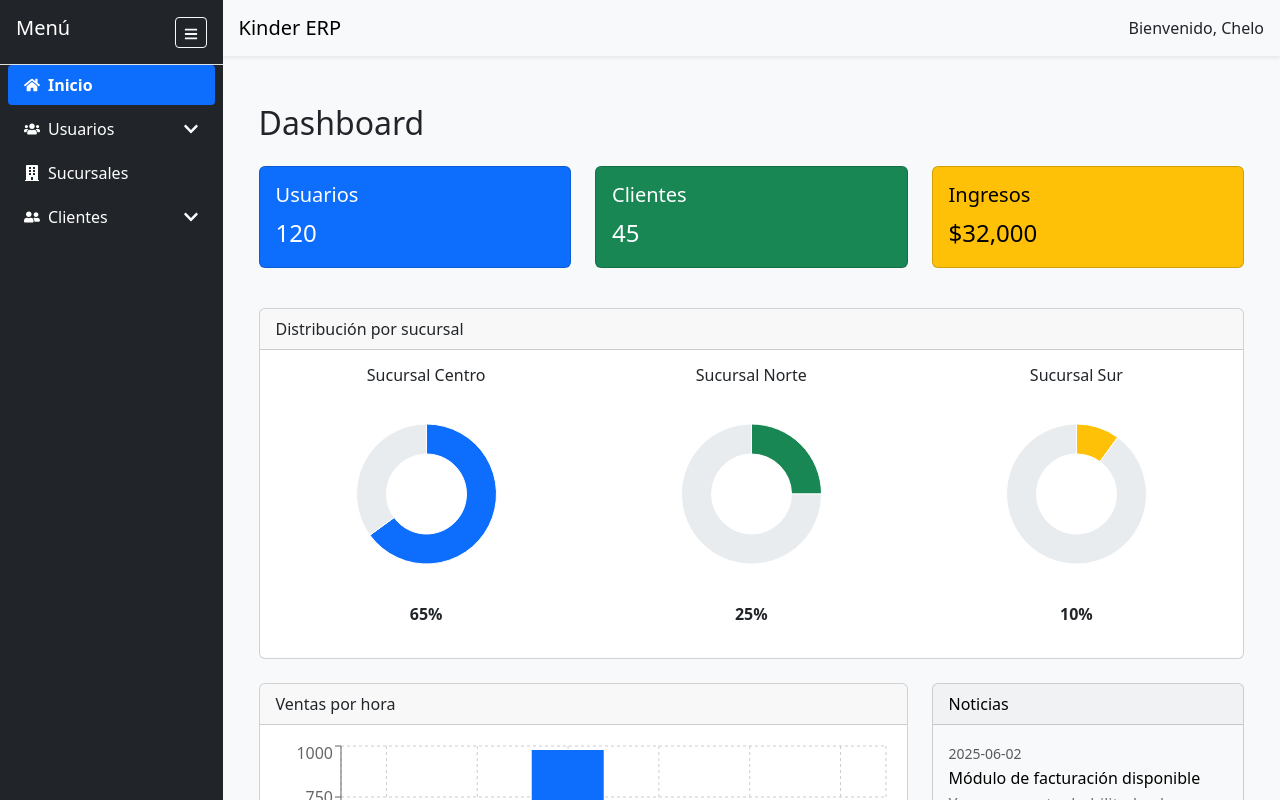
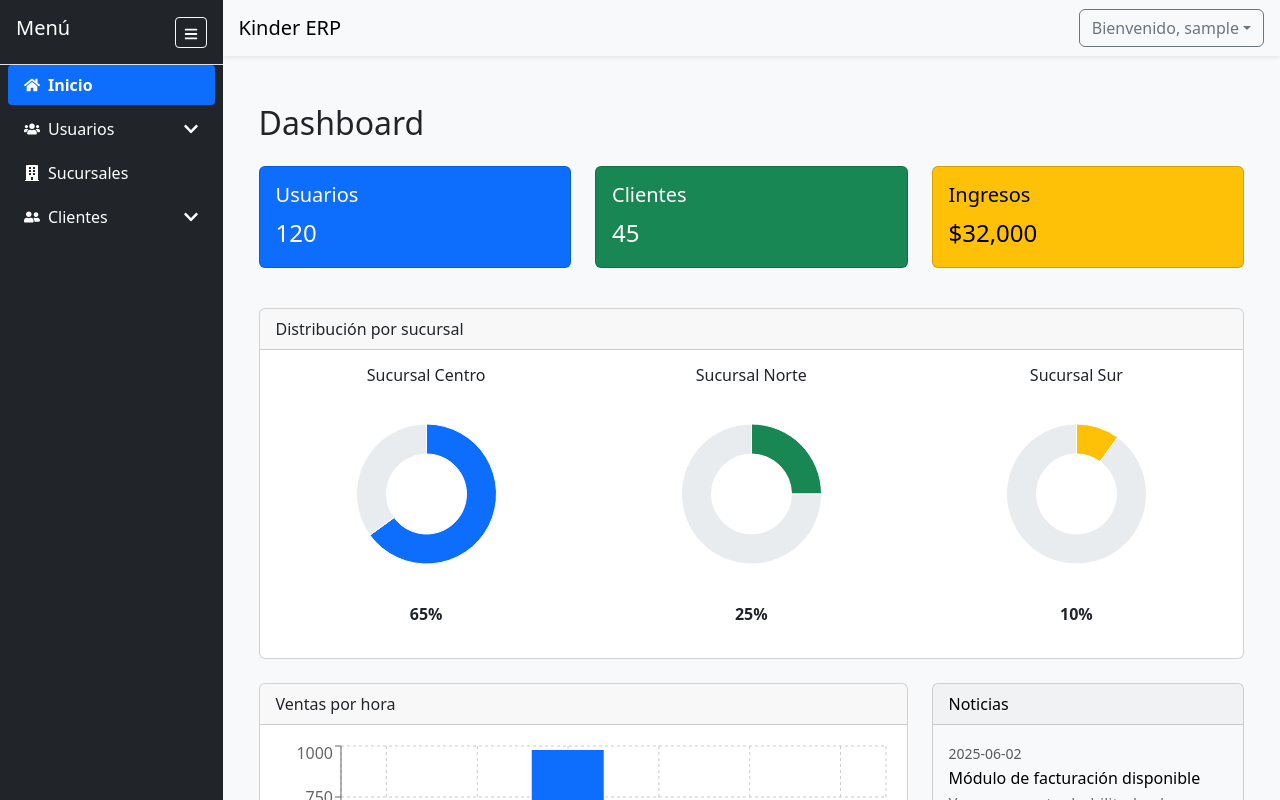
Before and after one commit to chelochambi/kinder-frontend, a React (Vite) app: page / in a window 1280 px wide. Shown: the top 800 px of the page. Built offline with nearby package versions, Linux system fonts and the light colour scheme; sample sign-in values are in the browser's storage.

Commit message:
Modificado para cerrar sesión

```diff
--- a/src/components/Header.jsx
+++ b/src/components/Header.jsx
@@ -1,9 +1,68 @@
-// src/components/Header.jsx
+import { useState, useRef, useEffect } from "react";
+import { useAuth } from "../context/AuthContext";
+import { FaUser, FaKey, FaSignOutAlt } from "react-icons/fa";
+
 export default function Header() {
+  const { user, logout } = useAuth();
+  const [open, setOpen] = useState(false);
+  const dropdownRef = useRef();
+
+  useEffect(() => {
+    function handleClickOutside(event) {
+      if (dropdownRef.current && !dropdownRef.current.contains(event.target)) {
+        setOpen(false);
+      }
+    }
+    document.addEventListener("mousedown", handleClickOutside);
+    return () => document.removeEventListener("mousedown", handleClickOutside);
+  }, []);
+
+  if (!user) return null;
+
   return (
     <nav className="navbar navbar-expand navbar-light bg-light px-3 shadow-sm">
       <span className="navbar-brand">Kinder ERP</span>
-      <div className="ms-auto">Bienvenido, Chelo</div>
+
+      <div className="ms-auto" ref={dropdownRef} style={{ position: "relative" }}>
+        <button
+          onClick={() => setOpen(!open)}
+          className="btn btn-outline-secondary dropdown-toggle d-flex align-items-center"
+          type="button"
+          aria-expanded={open}
+          aria-haspopup="true"
+        >
+          Bienvenido, {user.username}
+        </button>
+
+        {open && (
+          <ul
+            className="dropdown-menu show dropstart"
+            style={{ position: "absolute", top: "100%", right: 0, marginTop: "0.5rem" }}
+          >
+            <li>
+              <button className="dropdown-item d-flex align-items-center" onClick={() => alert("Datos de usuario")}>
+                <FaUser className="me-2" />
+                Datos usuario
+              </button>
+            </li>
+            <li>
+              <button className="dropdown-item d-flex align-items-center" onClick={() => alert("Cambiar contraseña")}>
+                <FaKey className="me-2" />
+                Cambiar contraseña
+              </button>
+            </li>
+            <li>
+              <hr className="dropdown-divider" />
+            </li>
+            <li>
+              <button className="dropdown-item text-danger d-flex align-items-center" onClick={logout}>
+                <FaSignOutAlt className="me-2" />
+                Cerrar sesión
+              </button>
+            </li>
+          </ul>
+        )}
+      </div>
     </nav>
   );
 }
```
